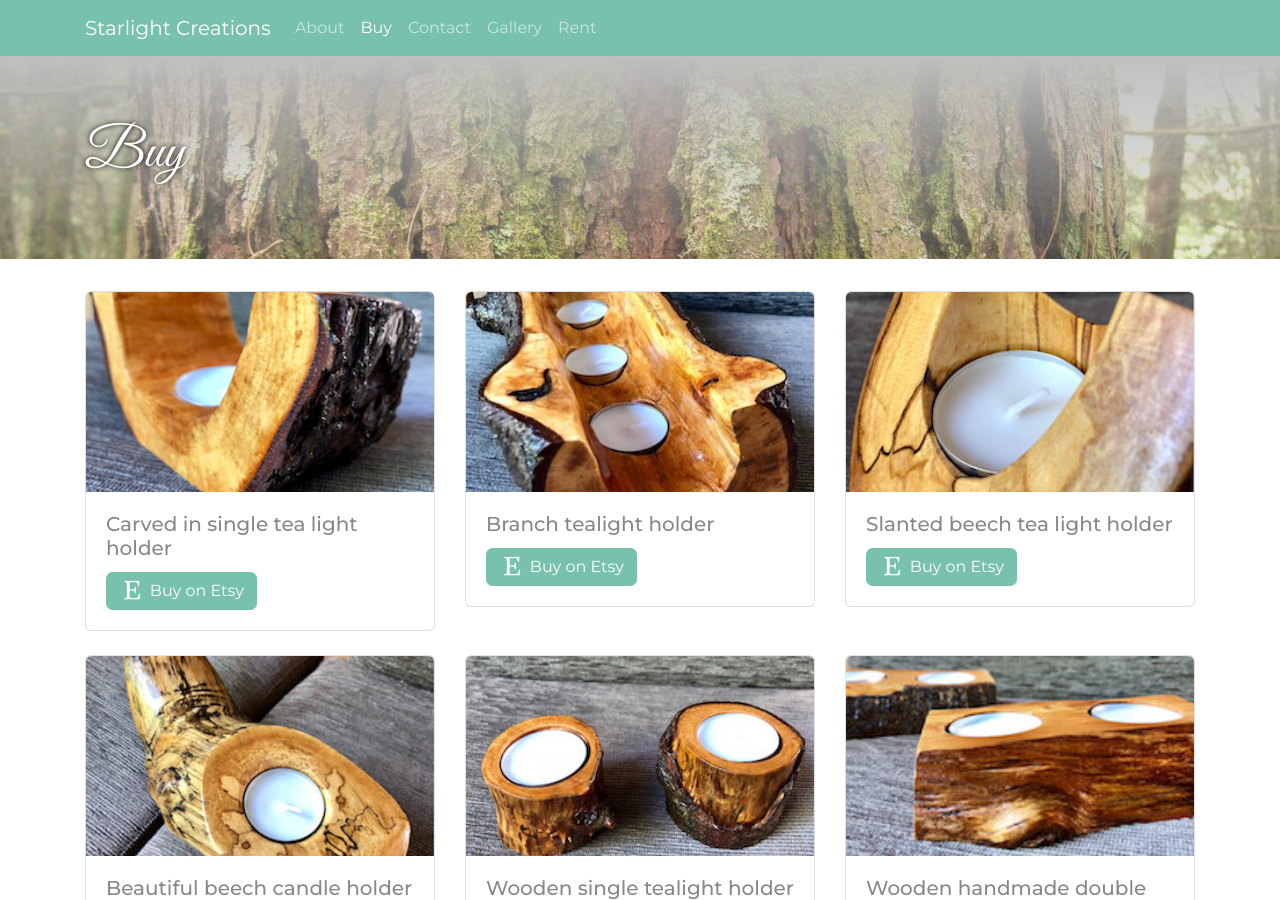
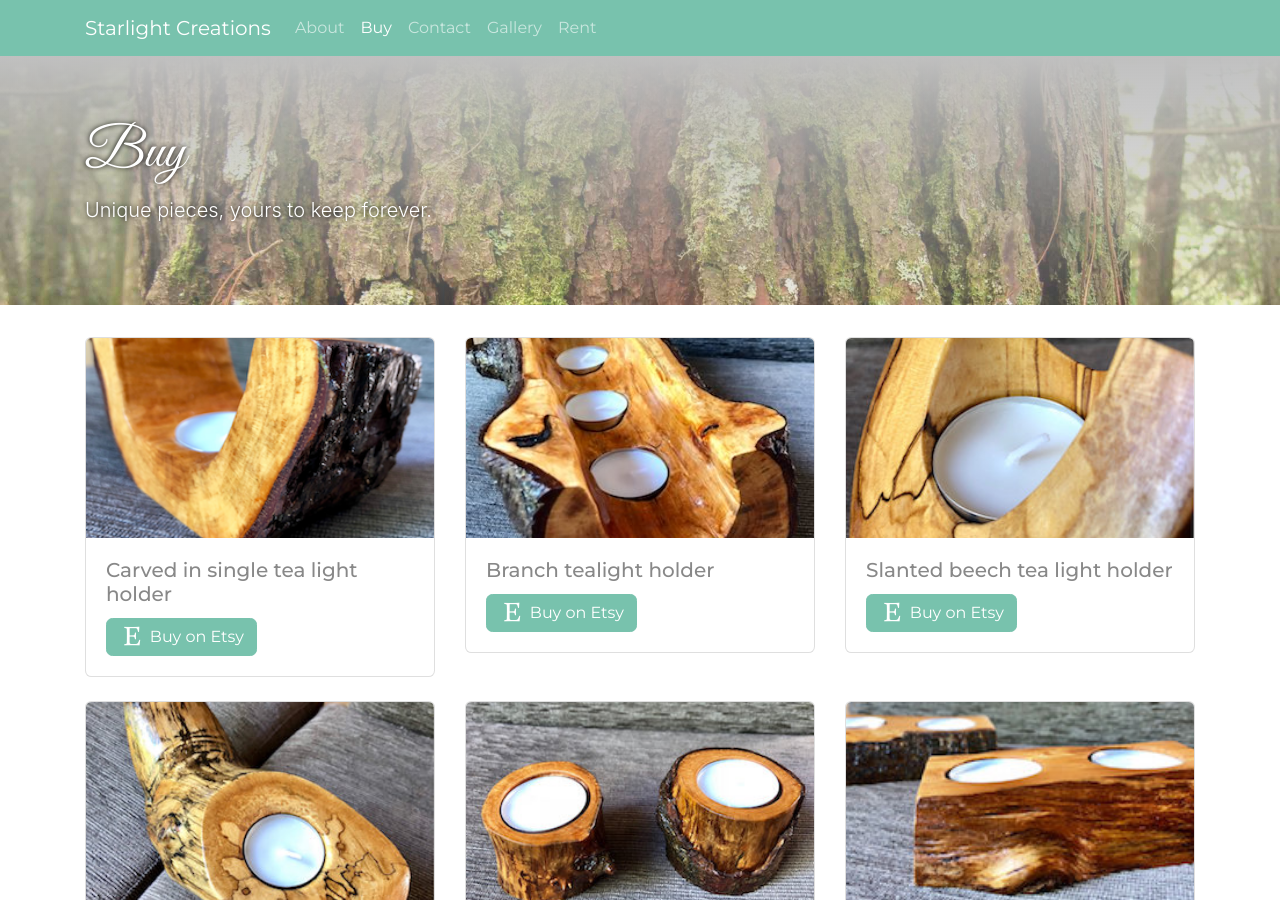
Before and after one commit to starlight-creations/starlight-creations.github.io, a Jekyll site: the page built from buy.html, in a window 1280 px wide and 900 px high. Built offline with Jekyll 4.4.1, drawn with Linux system fonts in a browser that asks for light colours; nearby versions of some CDN libraries.

Commit message:
page description

```diff
--- a/buy.html
+++ b/buy.html
@@ -1,6 +1,7 @@
 ---
 layout: default
 title: Buy
+description: Unique pieces, yours to keep forever.
 permalink: /buy
 nav: true
 ---
```
